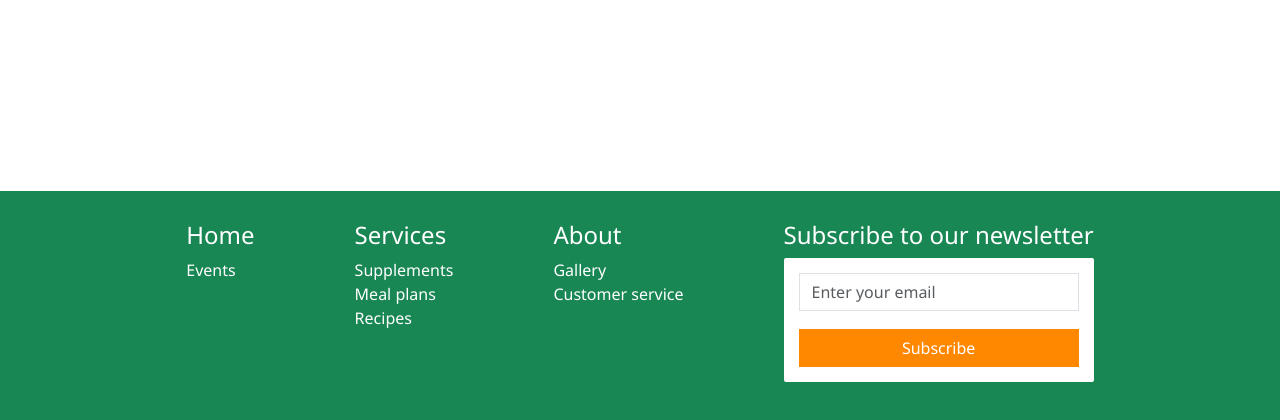
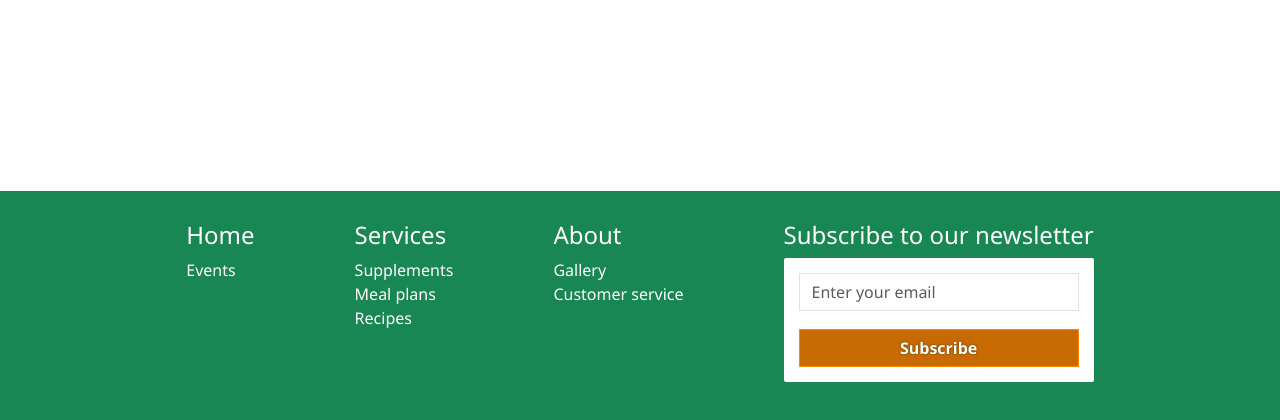
Before and after one commit to Blommis/wellness, a Django app: page /bag/ in a window 1280 px wide. Shown: the part 380-800 px from the top of the page. Run offline with Django 4.2, Linux system fonts and the light colour scheme; some libraries are stand-ins or nearby versions.

Commit message:
Enhanced newsletter button styling for improved visibility and sharper text rendering

```diff
--- a/static/css/style.css
+++ b/static/css/style.css
@@ -614,13 +614,15 @@ ul li a {
 }
 
 .newsletter-btn {
-  background-color: #ff8800 !important;
+  background-color: #c66a01 !important;
   border-color: #ff8800 !important;
   color: white;
+  font-weight: bolder;
+  text-shadow: 0 0 2px rgba(15, 15, 15, 0.562);
 }
 
 .newsletter-btn:hover {
-  background-color: #e67600 !important;
+  background-color: #ff8502 !important;
   border-color: #e67600 !important;
 }
 
```
Also changed, not shown: 1 other file.
